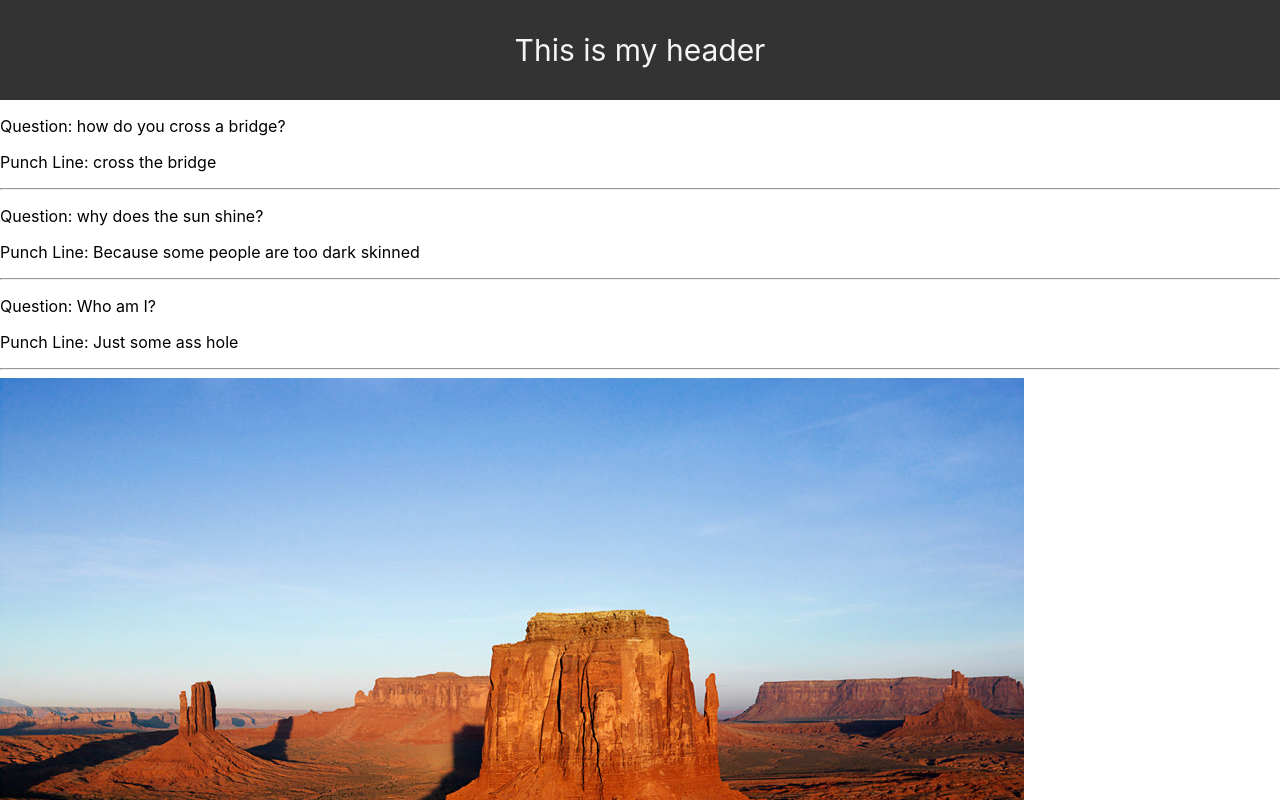
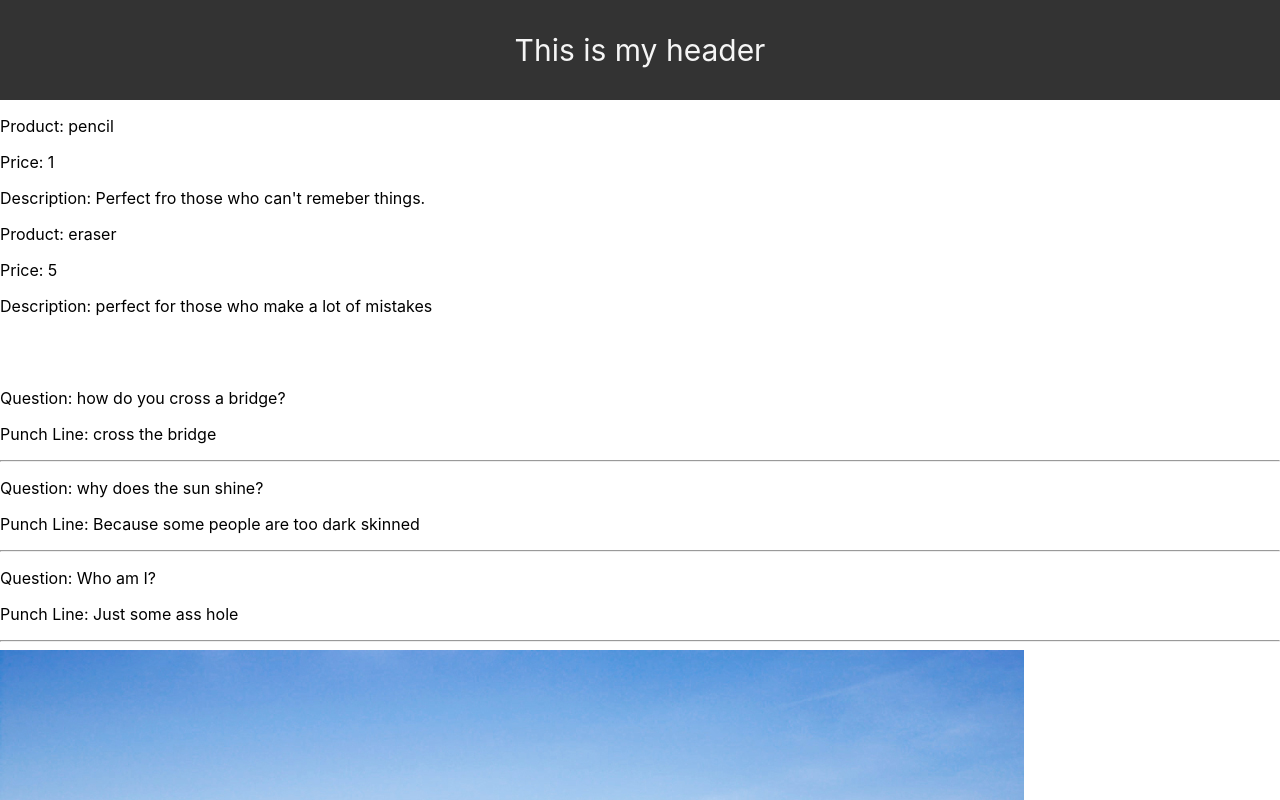
Before and after one commit to Oluwa-Femi/first-react, a React (Create React App) app: page / in a window 1280 px wide. Shown: the top 800 px of the page. Built offline with nearby package versions, Linux system fonts and the light colour scheme.

Commit message:
successfully mapped productDat to Product component and displayed it for viewing on App

```diff
--- a/src/App.js
+++ b/src/App.js
@@ -6,14 +6,18 @@ import ContactCard from './components/ContactCard'
 import Joke from './components/Joke'
 import jokesData from './JokesData'
 import productsData from './productsData'
+import Product from './components/Product'
 
 function App(){
     const jokeComponents = jokesData.map(joke => <Joke key={joke.id} question={joke.question} punchLine={joke.punchLine} />)
+    const productComponent = productsData.map(product => <Product key={product.id} name={product.name} price={product.price} description={product.description} />)
 
     return (
         <div>
             <Header />
-
+            {productComponent}
+            <br />
+            <br />
             {jokeComponents}
             <ContactCard
             contact={{name: "Mr. Elvis Onobo", imgURL:"../Desert.jpg", phone: "08039101861", email:"victory.ebhohon@gmail.com"  }} />
--- a/src/components/Product.js
+++ b/src/components/Product.js
@@ -4,7 +4,7 @@ import '../style.css'
 function Product(props){
     return (
         <div>
-            <p>Product: {props.product}</p>
+            <p>Product: {props.name}</p>
             <p>Price: {props.price}</p>
             <p>Description: {props.description}</p>
         </div>
--- a/src/productsData.js
+++ b/src/productsData.js
@@ -2,7 +2,7 @@ const productsData = [
     {
         id: "1",
         name: "pencil",
-        price: "1",
+        price: 1,
         description: "Perfect fro those who can't remeber things."
     },
     {
```
